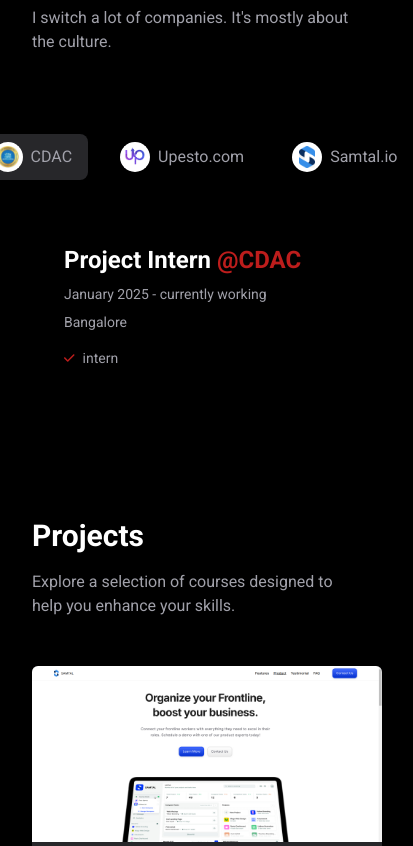
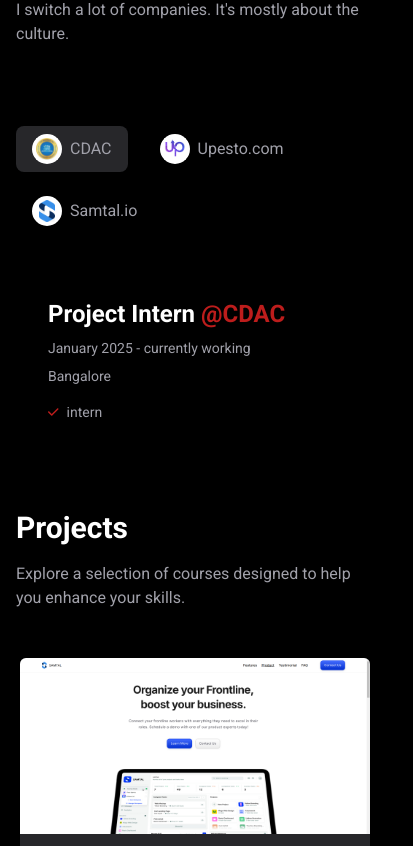
Before and after one commit to afk-ankit/portfolio, a React (Vite) app: page / in a window 390 px wide. Shown: the part 1178-2024 px from the top of the page, 413 px wide, since content can reach past the window. Built offline with nearby package versions, Linux system fonts and the light colour scheme.

Commit message:
work item made mobile responsive

```diff
--- a/src/App.tsx
+++ b/src/App.tsx
@@ -6,7 +6,7 @@ import Work from "./components/Work";
 
 function App() {
   return (
-    <main className="p-8 max-w-5xl mx-auto antialiased">
+    <main className="p-4 md:p-8 max-w-5xl mx-auto antialiased">
       <Navbar />
       <Home />
       <Work />
--- a/src/components/Work.tsx
+++ b/src/components/Work.tsx
@@ -18,7 +18,7 @@ const Work = () => {
       />
       <div className="h-64 md:ml-32 mt-20 flex flex-col md:flex-row gap-8">
         <WorkMeteore />
-        <div className="flex flex-row md:flex-col gap-4 self-center">
+        <div className="flex flex-row flex-wrap md:flex-col gap-4 self-center">
           {WORK_DESCRIPTIONS.map((item, key) => (
             <WorkItem
               key={key}
```
